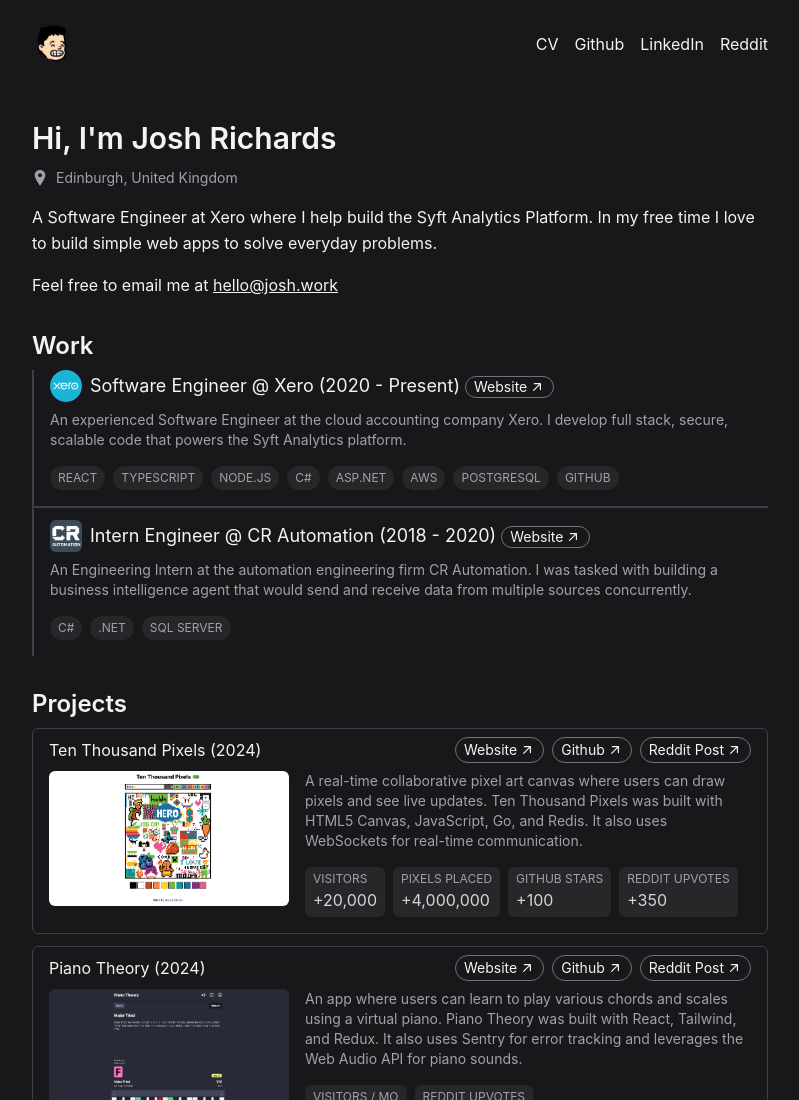
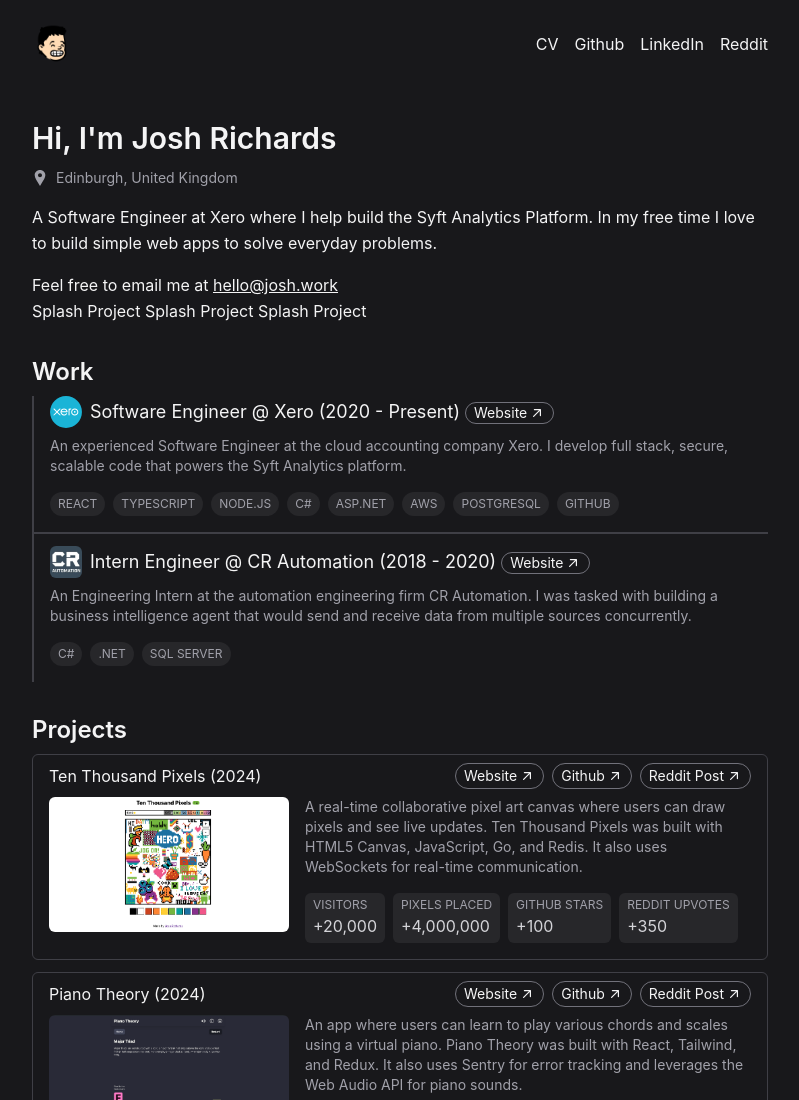
Before and after one commit to joshuarichards001/josh-work-v2, an Astro site in the folder apps/web/: page / in a window 1280 px wide. Shown: the top 1100 px of the page, without its empty margins (240-1039 px from the left). Built offline with nearby package versions, Linux system fonts and the light colour scheme; Astro itself is replaced by a stand-in of ours.

Commit message:
Add links to projects

```diff
--- a/apps/web/src/pages/index.astro
+++ b/apps/web/src/pages/index.astro
@@ -34,6 +34,9 @@ const posts = (await getCollection("blog")).sort((a, b) =>
       href="mailto:hello@josh.work">hello@josh.work</a
     >
   </p>
+  <a href="test-app">Splash Project</a>
+  <a href="splash">Splash Project</a>
+  <a href="water-ball">Splash Project</a>
   <section class="mt-8">
     <h2 class="mb-2 text-2xl font-semibold">Work</h2>
     <div class="border-l-2 border-zinc-700">
```
